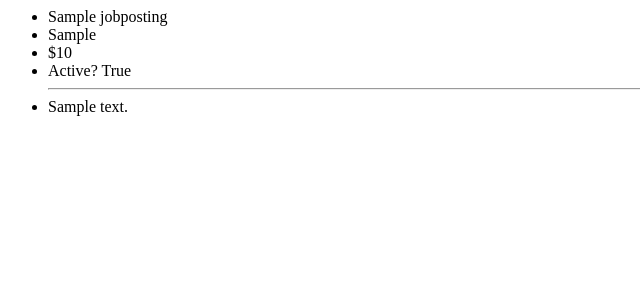
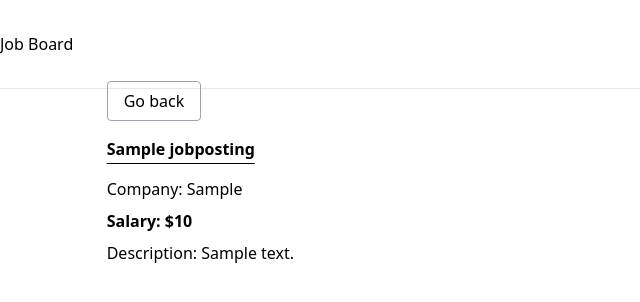
Before and after one commit to Alireza-Seif/movies-app, a Django app: template job_board/templates/job_board/detail.html in a window 1280 px wide. Shown: the top 302 px of the page, without its empty margins (0-640 px from the left). Run offline with Django 5.2, Linux system fonts and the light colour scheme; the template is opened without the code that fills it: values that come from a table or form of the project are taken from there, others are empty; tables that the repository leaves empty hold one stand-in row (values such as "Sample post"); some libraries are stand-ins or nearby versions.

Commit message:
feat: create base template and update job detail and index views for improved layout and navigation

```diff
--- /dev/null
+++ b/job_board/templates/job_board/_base.html
@@ -0,0 +1,22 @@
+<!doctype html>
+<html lang="en">
+  <head>
+    <meta charset="UTF-8" />
+    <meta charset="UTF-8" />
+    <meta http-equiv="X-UA-Compatible" content="IE=edge" />
+    <meta name="viewport" content="width=device-width, initial-scale=1.0" />
+    <title>Job Board</title>
+    <script src="https://cdn.tailwindcss.com"></script>
+  </head>
+  <body>
+    <div class="mb-g">
+      <h1 class="text-4x1 py-8 p1-8">
+        <a href=" {% url 'home' %}"> Job Board </a>
+      </h1>
+      <hr />
+    </div>
+    <div class="container mx-auto mb-g">
+      {% block content%} {% endblock content %}
+    </div>
+  </body>
+</html>
--- a/job_board/templates/job_board/detail.html
+++ b/job_board/templates/job_board/detail.html
@@ -1,10 +1,20 @@
-<html>
-  <ul>
-    <li>{{posting.title}}</li>
-    <li>{{posting.company}}</li>
-    <li>${{posting.salary}}</li>
-    <li>Active? {{posting.is_active}}</li>
-    <hr />
-    <li>{{posting.description}}</li>
-  </ul>
-</html>
+{% extends "job_board/_base.html" %} {% load humanize %} {% block content %}
+
+<div class="w-10/12 mx-auto">
+  <p class="pb-6">
+    <a
+      href="{% url 'home' %}"
+      class="border border-gray-400 rounded px-4 py-2 hover:bg-gray-200"
+      >Go back</a
+    >
+  </p>
+
+  <h1 class="text-3x1 font-semibold pb-4 underline underline-offset-8">
+    {{posting.title}}
+  </h1>
+  <p class="pb-2 text-x1">Company: {{posting.company}}</p>
+  <p class="pb-2 font-semibold">Salary: ${{posting.salary|intcomma}}</p>
+  <p>Description: {{posting.description}}</p>
+</div>
+
+{% endblock content %}
--- a/job_board/urls.py
+++ b/job_board/urls.py
@@ -3,6 +3,6 @@ from django.urls import path
 from .views import index, job_detail
 
 urlpatterns = [
-    path("", index),
+    path("", index, name="home"),
     path("job/<int:pk>/", job_detail, name="job-detail"),
 ]
--- a/job_board/views.py
+++ b/job_board/views.py
@@ -11,6 +11,6 @@ def index(request):
 
 
 def job_detail(request, pk):
-    job_posting = get_object_or_404(JobPosting, pk, is_active=True)
+    job_posting = get_object_or_404(JobPosting, pk=pk, is_active=True)
     context = {"posting": job_posting}
     return render(request, "job_board/detail.html", context)
```
Also changed, not shown: job_board/templates/job_board/index.html (+19 -10 lines).
